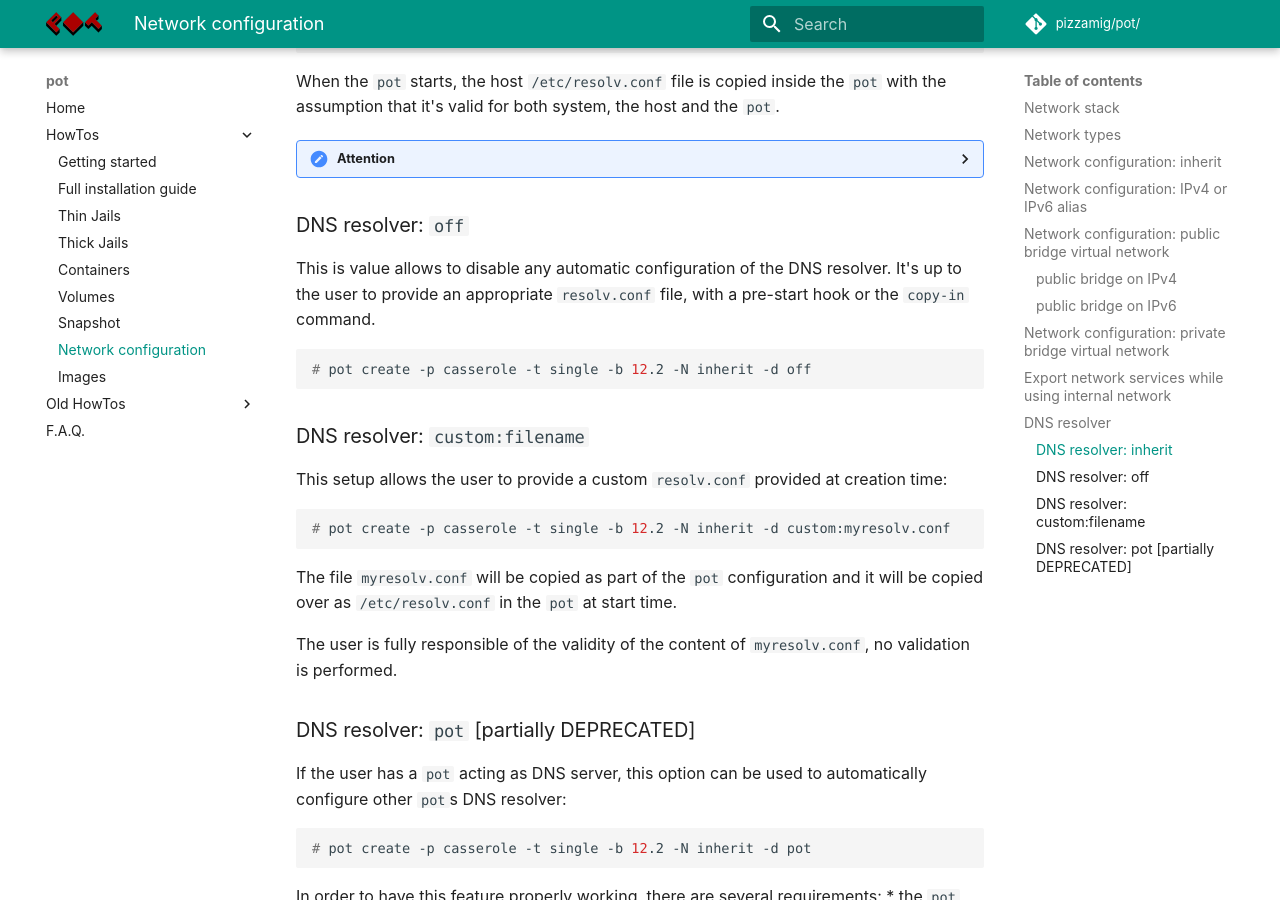
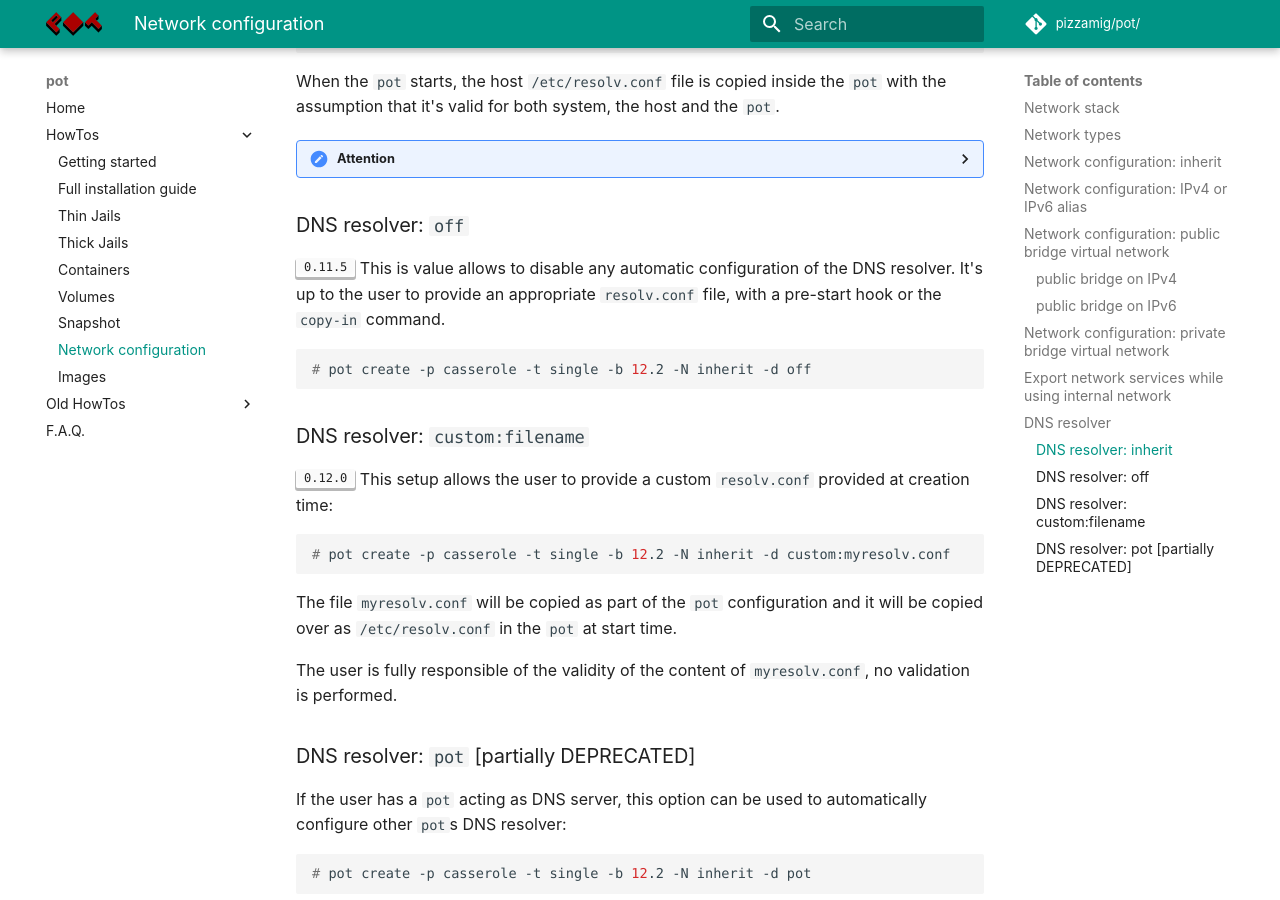
Before and after one commit to bsdpot/pot-book, an MkDocs documentation site: the page built from docs/Network.md, in a window 1280 px wide and 900 px high, scrolled down 7969 px. Built offline with MkDocs 1.6.1 and Material for MkDocs 9.7.7, drawn with Linux system fonts in a browser that asks for light colours; comment, search, counter and statistics services are not loaded.

Commit message:
Fix versions lables on new features

````diff
--- a/docs/Network.md
+++ b/docs/Network.md
@@ -289,13 +289,14 @@ When the `pot` starts, the host `/etc/resolv.conf` file is copied inside the `po
 
 ### DNS resolver: `off`
 
-This is value allows to disable any automatic configuration of the DNS resolver. It's up to the user to provide an appropriate `resolv.conf` file, with a pre-start hook or the `copy-in` command.
+++"0.11.5"++ This is value allows to disable any automatic configuration of the DNS resolver. It's up to the user to provide an appropriate `resolv.conf` file, with a pre-start hook or the `copy-in` command.
 ```console
 # pot create -p casserole -t single -b 12.2 -N inherit -d off
 ```
 
 ### DNS resolver: `custom:filename`
-This setup allows the user to provide a custom `resolv.conf` provided at creation time:
+
+++"0.12.0"++ This setup allows the user to provide a custom `resolv.conf` provided at creation time:
 ```console
 # pot create -p casserole -t single -b 12.2 -N inherit -d custom:myresolv.conf
 ```
@@ -316,4 +317,4 @@ In order to have this feature properly working, there are several requirements:
 * `pot`'s network types need to be compatible in order to be mutually reachable
 
 ??? note
-	With ++0.12.0++ the function to automatically create a DNS server in a `pot` has been removed, becuase of the maintenance burden and its very low adoption. However, the ability to autogenerate a `resolve.conf` is still avaliable
+	With ++"0.12.0"++ the function to automatically create a DNS server in a `pot` has been removed, becuase of the maintenance burden and its very low adoption. However, the ability to autogenerate a `resolve.conf` is still avaliable
````
